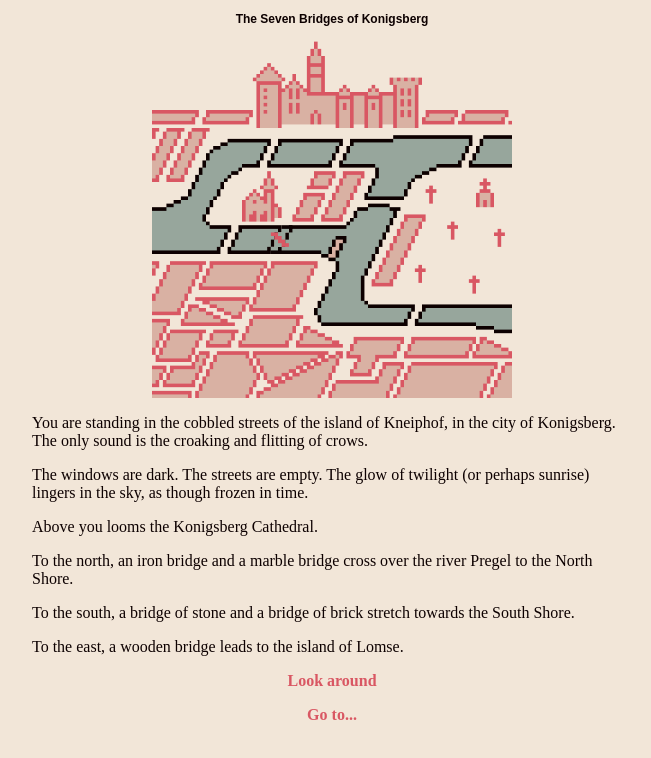
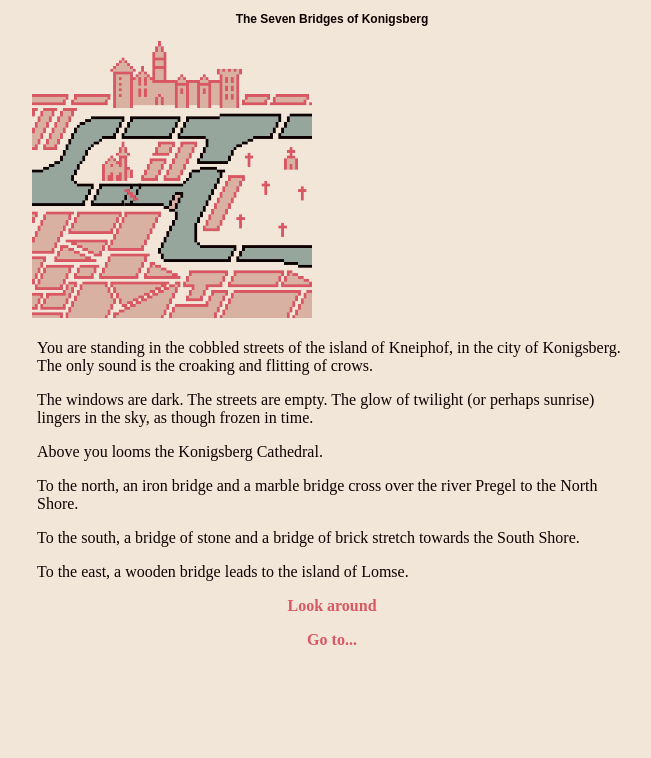
Before and after one commit to averyhiebert/seven-bridges, a plain HTML site: page html/index.html in a window 1280 px wide. Both pictures are taken after a click on the link "Continue...". Shown: the whole page, without its empty margins (308-959 px from the left). Drawn offline with Linux system fonts and the light colour scheme.

Commit message:
I have altered the CSS. Pray that I do not alter it further.

```diff
--- a/html/index.html
+++ b/html/index.html
@@ -12,17 +12,26 @@
 </head>
 
 <body>
-  <!--<div class="outerContainer">--> <!-- Allegedly needed for itch to work.-->
+  <div class="outerContainer">
    <div class="mainContainer">
     <h3 class="small-title">The Seven Bridges of Konigsberg</h3>
-    <div id="map">
-     <div id="bridge_e" class="overlay">
-     </div>
+    <div class="topHalf">
+    <div id="map-holder">
+      <div class="heightLimit">
+      <img src="images/background.png" class="spacer">
+      <div class="filler">
+        <div id="map">
+         <div id="bridge_e" class="overlay">
+         </div>
+        </div>
+      </div>
+      </div> <!-- / heightLimit -->
+    </div>
     </div>
     <div id="story" class="storyContainer">
     </div>
    </div>
-  <!-- </div> -->
+  </div>
 
     <script src="ink.js"></script>
     <script src="story.js"></script>
--- a/html/main.js
+++ b/html/main.js
@@ -85,6 +85,8 @@
                     if( tag == "RESTART" ) {
                         restart();
                         return;
+                    }else if(tag=="CLEAR"){
+                        scrollToTop();
                     }
                 }
             }
@@ -137,10 +139,13 @@
         // Extend height to fit
         // We do this manually so that removing elements and creating new ones doesn't
         // cause the height (and therefore scroll) to jump backwards temporarily.
-        storyContainer.style.height = contentBottomEdgeY()+"px";
+        //storyContainer.style.height = contentBottomEdgeY()+"px";
 
+        /*
         if( !firstTime )
-            scrollDown(previousBottomEdge);
+            //scrollDown(previousBottomEdge);
+            newScrollDown();
+        */
     }
 
     function restart() {
@@ -150,7 +155,8 @@
 
         continueStory(true);
 
-        outerScrollContainer.scrollTo(0, 0);
+        //outerScrollContainer.scrollTo(0, 0);
+        scrollToTop();
     }
 
     // -----------------------------------
@@ -165,6 +171,7 @@
 
     // Scrolls the page down, but no further than the bottom edge of what you could
     // see previously, so it doesn't go too far.
+    // NOTE (AVERY): CURRENTLY NOT IN USE, I'M REPLACING THIS
     function scrollDown(previousBottomEdge) {
 
         // Line up top of screen with the bottom of where the previous content ended
@@ -187,6 +194,34 @@
             if( t < 1 ) requestAnimationFrame(step);
         }
         requestAnimationFrame(step);
+    }
+
+    function newScrollDown(){
+        // Scroll the main story container down.
+        // TODO: smarter scrolling behaviour,
+        //  mimicking the "classic" page-wide behaviour.
+        var storyDiv = document.getElementById("story");
+
+        var start = storyDiv.scrollTop;
+        var target = storyDiv.scrollHeight;
+        var dist = target - start;
+        var duration = 300 + 300*dist/100;
+        var startTime = null;
+
+        function step(time) {
+            if( startTime == null ) startTime = time;
+            var t = (time-startTime) / duration;
+            var lerp = 3*t*t - 2*t*t*t; // ease in/out
+            storyDiv.scrollTo(0, (1.0-lerp)*start + lerp*target);
+            if( t < 1 ) requestAnimationFrame(step);
+        }
+        requestAnimationFrame(step);
+    }
+
+    // Scroll the story back to the top.
+    function scrollToTop(){
+        var storyDiv = document.getElementById("story");
+        storyDiv.scrollTo(0,0)
     }
 
     // The Y coordinate of the bottom end of all the story content, used
--- a/html/style.css
+++ b/html/style.css
@@ -28,24 +28,79 @@ h3.small-title {
     width: 100%;
 }
 
+.topHalf{
+    margin:0;
+    height:35%;
+}
+
+/* Meant to match shape of overall viewport. */
+.outerContainer{
+   position:fixed;
+   top: 0;
+   left: 0;
+   width:100%;
+   height:100%;
+   /*border:thin solid blue;*/ /*For visualization*/
+}
+
 /* Contains all the inner stuff, centers it horizontally. */
 .mainContainer{
     display: block;
     width: 100%;
+    height: 100%;
+    /*border: thin solid red;*/
     max-width: 600px;
     margin: 0 auto;
+    /*padding-left:5px;
+    padding-right:5px;*/
 }
 
 /* The main map. */
 #map{
-    display: block;
-    width:60%;
+    position:relative;
+    width: 100%;
     height:0;
-    padding-bottom: 60%;
-    margin: 0 auto;
-    position: relative;
+    padding-bottom:100%;
+    /*margin: 0 auto;*/
+    /*background-color:rgba(0,255,0,0.5);*/
     background-image: url("images/background.png");
     background-size:cover;
+}
+
+
+/* Spacer image + filler because CSS is a nightmare. See:
+ https://stackoverflow.com/questions/22673008/css-make-div-width-proportional-to-height
+*/
+.heightLimit{
+    position: absolute;
+    top:0;
+    left:0;
+    height:100%;
+    width:auto;
+    max-width:100%;
+    overflow:hidden;
+}
+.spacer{
+    width:auto;
+    max-height:100%;
+    visibility:hidden;
+}
+.filler{
+  position: absolute;
+  top:0;
+  left:0;
+  bottom:0;
+  right:0;
+}
+
+#map-holder{
+    position:relative;
+    height:100%;
+    width:auto;
+    max-width:100%;
+    /*background-color:cyan;*/
+    text-align:center;
+    /*overflow:hidden;*/
 }
 
 /* All of the "bridge already crossed" overlays. */
@@ -62,6 +117,18 @@ h3.small-title {
 
 #bridge_e{
     background-image: url('images/overlay_temp.png');
-    /*display: none;*/
-    /*display: block;*/
 }
+
+/* Contains the story itself. */
+.storyContainer{
+    height:50%;
+    margin-top:5px;
+    margin-left:0;
+    margin-right:0;
+    padding-left:5px;
+    padding-right:5px;
+    overflow-y:scroll;
+    scrollbar-width:thin;
+    /*scrollbar-color: #d95763 #f2e6d8; */
+    scrollbar-color: #d9b1a3 #f2e6d8;
+}
```
Also changed, not shown: html/story.js, 3 other files.
